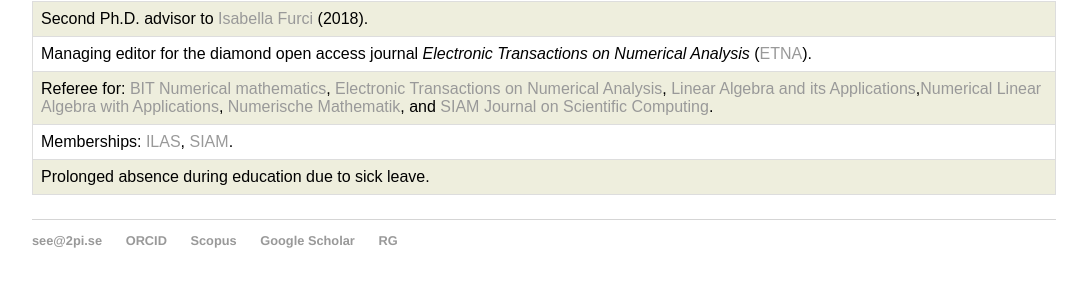
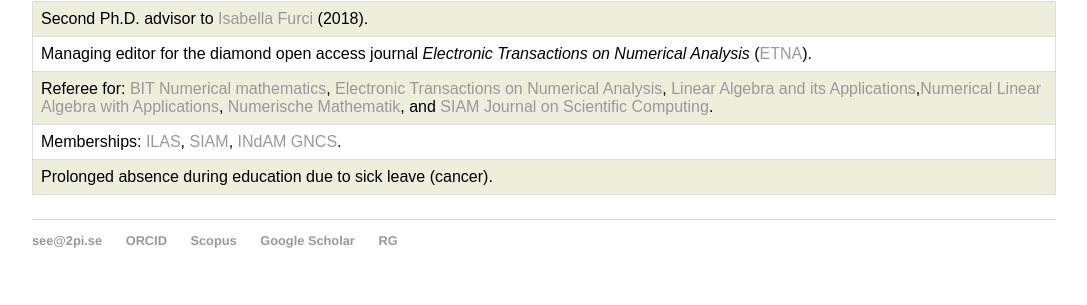
Before and after one commit to sverek/sverek.github.io, a Jekyll site: the page built from cv/index.html, in a window 1280 px wide. Shown: the part 1906-2211 px from the top of the page, without its empty margins (96-1183 px from the left). Built offline with Jekyll 4.4.1, drawn with Linux system fonts in a browser that asks for light colours.

Commit message:
Minor additins.

```diff
--- a/cv/index.html
+++ b/cv/index.html
@@ -81,8 +81,8 @@ tr:nth-child(odd) {
     <tr><td>Second Ph.D. advisor to <a href="https://scholar.google.se/citations?user=012cWm0AAAAJ">Isabella Furci</a> (2018).</td></tr>
     <tr><td>Managing editor for the diamond open access journal <i>Electronic Transactions on Numerical Analysis</i> (<a href="http://etna.math.kent.edu">ETNA</a>).</td></tr>
     <tr><td>Referee for: <a href="https://link.springer.com/journal/10543">BIT Numerical mathematics</a>, <a href="http://etna.math.kent.edu">Electronic Transactions on Numerical Analysis</a>, <a href="https://www.journals.elsevier.com/linear-algebra-and-its-applications">Linear Algebra and its Applications</a>,<a href="https://onlinelibrary.wiley.com/journal/10991506">Numerical Linear Algebra with Applications</a>, <a href="https://link.springer.com/journal/211">Numerische Mathematik</a>, and <a href="https://www.siam.org/publications/journals/siam-journal-on-scientific-computing-sisc">SIAM Journal on Scientific Computing</a>.</td></tr>
-    <tr><td>Memberships: <a href="https://www.ilasic.org">ILAS</a>,  <a href="https://www.siam.org">SIAM</a>.</td></tr>
-    <tr><td>Prolonged absence during education due to sick leave.</td></tr>
+    <tr><td>Memberships: <a href="https://www.ilasic.org">ILAS</a>,  <a href="https://www.siam.org">SIAM</a>, <a href="https://www.altamatematica.it/gncs/">INdAM GNCS</a>.</td></tr>
+    <tr><td>Prolonged absence during education due to sick leave (cancer).</td></tr>
     </table>
   </p>
 </div>
```
Also changed, not shown: index.html (+3 -16 lines).
